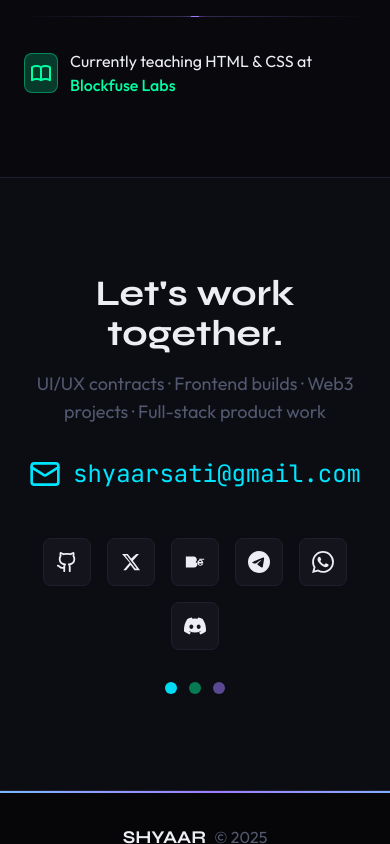
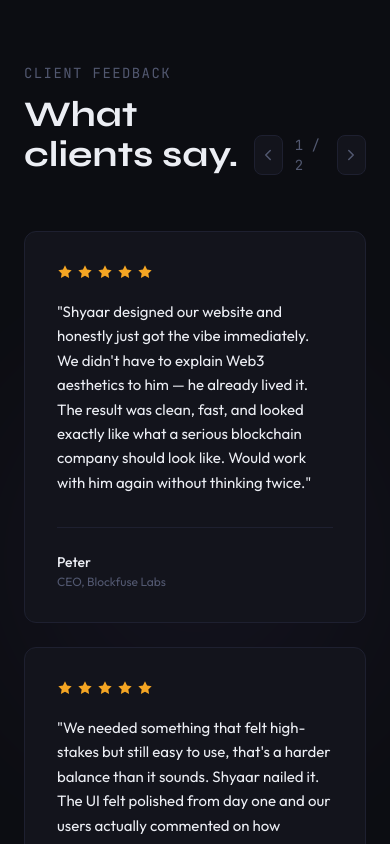
Before and after one commit to Shyaar/sati_portfolio, a React (Vite) app: page / in a window 390 px wide. Shown: the part 7140-7984 px from the top of the page. Built offline with nearby package versions, Linux system fonts and the light colour scheme.

Commit message:
Add testimonials carousel section with prev/next navigation
Co-Authored-By: Claude Sonnet 4.6 <noreply@anthropic.com>

```diff
--- a/src/app/App.tsx
+++ b/src/app/App.tsx
@@ -5,6 +5,7 @@ import { ThreePillars } from './components/ThreePillars';
 import { Work } from './components/Work';
 import { About } from './components/About';
 import { Stack } from './components/Stack';
+import { Testimonials } from './components/Testimonials';
 import { Contact } from './components/Contact';
 import { Footer } from './components/Footer';
 import { CircuitLine } from './components/CircuitLine';
@@ -31,6 +32,7 @@ function HomePage() {
       <About />
       <CircuitLine color="#00E5FF" />
       <Stack />
+      <Testimonials />
 
       {/* Teaching strip */}
       <section className="py-12 px-6 lg:px-8 border-y border-[#1E2030] bg-[#0C0D12]/50 relative">
--- /dev/null
+++ b/src/app/components/Testimonials.tsx
@@ -0,0 +1,191 @@
+import { useState } from 'react';
+import { motion, AnimatePresence } from 'motion/react';
+
+const testimonials = [
+  {
+    quote:
+      "Shyaar designed our website and honestly just got the vibe immediately. We didn't have to explain Web3 aesthetics to him — he already lived it. The result was clean, fast, and looked exactly like what a serious blockchain company should look like. Would work with him again without thinking twice.",
+    name: 'Peter',
+    role: 'CEO, Blockfuse Labs',
+    color: '#00E5FF',
+  },
+  {
+    quote:
+      "We needed something that felt high-stakes but still easy to use, that's a harder balance than it sounds. Shyaar nailed it. The UI felt polished from day one and our users actually commented on how smooth the experience was. Dude knows Web3 UX in a way most designers don't.",
+    name: 'Victor',
+    role: 'Founder, SPL Betting dApp',
+    color: '#9D7BFF',
+  },
+  {
+    quote:
+      "From the first wireframe, Shyaar understood exactly what Pyde needed to feel; minimal, intentional, and trustworthy. He brought a design sensibility that matched our product vision without needing constant back-and-forth. The final product speaks for itself.",
+    name: 'Tali',
+    role: 'Founder, Pyde',
+    color: '#00FFA3',
+  },
+  {
+    quote:
+      "The BSEMA platform required something that conveyed authority and clarity, for citizens and government officials alike. Shyaar delivered a clean, accessible, and professional interface that reflected the seriousness of emergency management work. Exactly what we needed.",
+    name: 'Sir James Aondoakaa Iorpuu',
+    role: 'Executive Secretary, Benue State Emergency Management Agency (BSEMA)',
+    color: '#00E5FF',
+  },
+];
+
+function StarRow() {
+  return (
+    <div className="flex gap-1 mb-5">
+      {[...Array(5)].map((_, i) => (
+        <svg key={i} width="16" height="16" viewBox="0 0 24 24" fill="#F5A623">
+          <path d="M12 2l3.09 6.26L22 9.27l-5 4.87 1.18 6.88L12 17.77l-6.18 3.25L7 14.14 2 9.27l6.91-1.01L12 2z" />
+        </svg>
+      ))}
+    </div>
+  );
+}
+
+export function Testimonials() {
+  const [page, setPage] = useState(0);
+  const [direction, setDirection] = useState(1);
+  const perPage = 2;
+  const totalPages = Math.ceil(testimonials.length / perPage);
+
+  const visible = testimonials.slice(page * perPage, page * perPage + perPage);
+
+  function go(dir: number) {
+    setDirection(dir);
+    setPage((p) => (p + dir + totalPages) % totalPages);
+  }
+
+  return (
+    <section className="py-24 px-6 lg:px-8 relative overflow-hidden bg-[#0C0D12]">
+      <div
+        className="absolute top-1/2 left-1/2 -translate-x-1/2 -translate-y-1/2 w-[600px] h-[600px] rounded-full opacity-[0.06] blur-3xl pointer-events-none"
+        style={{ background: 'radial-gradient(circle, #9D7BFF 0%, transparent 70%)' }}
+      />
+
+      <div className="max-w-7xl mx-auto relative z-10">
+        {/* Heading + controls */}
+        <motion.div
+          initial={{ opacity: 0, y: 20 }}
+          whileInView={{ opacity: 1, y: 0 }}
+          viewport={{ once: true }}
+          className="flex items-end justify-between mb-14"
+        >
+          <div>
+            <p
+              className="text-sm text-[#525870] uppercase tracking-widest mb-3"
+              style={{ fontFamily: 'var(--font-mono)' }}
+            >
+              Client Feedback
+            </p>
+            <h2
+              className="text-4xl lg:text-5xl font-bold text-[#ECEEF4]"
+              style={{ fontFamily: 'var(--font-display)' }}
+            >
+              What clients say.
+            </h2>
+          </div>
+
+          {/* Prev / Next */}
+          <div className="flex items-center gap-3">
+            <button
+              onClick={() => go(-1)}
+              className="w-10 h-10 rounded-lg bg-[#13141C] border border-[#1E2030] flex items-center justify-center text-[#525870] hover:border-[#00E5FF] hover:text-[#00E5FF] transition-colors"
+              aria-label="Previous"
+            >
+              <svg width="18" height="18" viewBox="0 0 24 24" fill="none" stroke="currentColor" strokeWidth="2" strokeLinecap="round" strokeLinejoin="round">
+                <path d="M15 18l-6-6 6-6" />
+              </svg>
+            </button>
+            <span className="text-[#525870] text-sm" style={{ fontFamily: 'var(--font-mono)' }}>
+              {page + 1} / {totalPages}
+            </span>
+            <button
+              onClick={() => go(1)}
+              className="w-10 h-10 rounded-lg bg-[#13141C] border border-[#1E2030] flex items-center justify-center text-[#525870] hover:border-[#00E5FF] hover:text-[#00E5FF] transition-colors"
+              aria-label="Next"
+            >
+              <svg width="18" height="18" viewBox="0 0 24 24" fill="none" stroke="currentColor" strokeWidth="2" strokeLinecap="round" strokeLinejoin="round">
+                <path d="M9 18l6-6-6-6" />
+              </svg>
+            </button>
+          </div>
+        </motion.div>
+
+        {/* Cards */}
+        <div className="relative overflow-hidden">
+          <AnimatePresence mode="wait" custom={direction}>
+            <motion.div
+              key={page}
+              custom={direction}
+              initial={{ opacity: 0, x: direction * 60 }}
+              animate={{ opacity: 1, x: 0 }}
+              exit={{ opacity: 0, x: direction * -60 }}
+              transition={{ duration: 0.35, ease: 'easeInOut' }}
+              className="grid md:grid-cols-2 gap-6"
+            >
+              {visible.map((t, i) => (
+                <div
+                  key={i}
+                  className="group relative bg-[#13141C] rounded-xl p-8 border border-[#1E2030] transition-all duration-300 hover:border-[#1E2030]"
+                  onMouseEnter={(e) => {
+                    (e.currentTarget as HTMLDivElement).style.borderColor = `${t.color}40`;
+                    (e.currentTarget as HTMLDivElement).style.boxShadow = `0 0 32px ${t.color}18`;
+                  }}
+                  onMouseLeave={(e) => {
+                    (e.currentTarget as HTMLDivElement).style.borderColor = '#1E2030';
+                    (e.currentTarget as HTMLDivElement).style.boxShadow = 'none';
+                  }}
+                >
+                  {/* Top accent line on hover */}
+                  <div
+                    className="absolute top-0 left-8 right-8 h-[2px] rounded-full opacity-0 group-hover:opacity-100 transition-opacity duration-300"
+                    style={{ background: `linear-gradient(90deg, transparent, ${t.color}, transparent)` }}
+                  />
+
+                  <StarRow />
+
+                  <p
+                    className="text-[#ECEEF4] leading-relaxed mb-8 text-[15px]"
+                    style={{ fontFamily: 'var(--font-body)' }}
+                  >
+                    "{t.quote}"
+                  </p>
+
+                  <div className="pt-6 border-t border-[#1E2030]">
+                    <p
+                      className="text-[#ECEEF4] font-medium text-sm"
+                      style={{ fontFamily: 'var(--font-body)' }}
+                    >
+                      {t.name}
+                    </p>
+                    <p
+                      className="text-[#525870] text-xs mt-0.5"
+                      style={{ fontFamily: 'var(--font-body)' }}
+                    >
+                      {t.role}
+                    </p>
+                  </div>
+                </div>
+              ))}
+            </motion.div>
+          </AnimatePresence>
+        </div>
+
+        {/* Dot indicators */}
+        <div className="flex justify-center gap-2 mt-8">
+          {Array.from({ length: totalPages }).map((_, i) => (
+            <button
+              key={i}
+              onClick={() => { setDirection(i > page ? 1 : -1); setPage(i); }}
+              className="w-2 h-2 rounded-full transition-all duration-300"
+              style={{ background: i === page ? '#00E5FF' : '#1E2030' }}
+              aria-label={`Go to page ${i + 1}`}
+            />
+          ))}
+        </div>
+      </div>
+    </section>
+  );
+}
```
